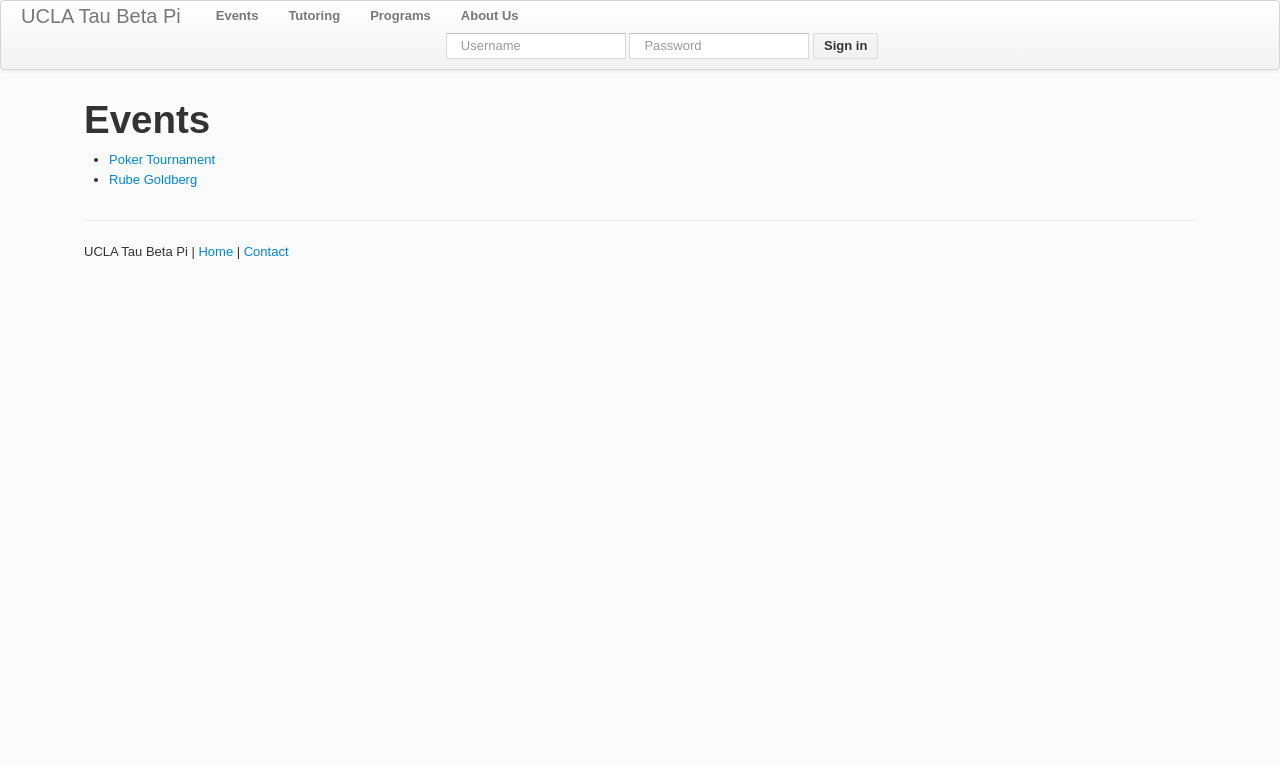
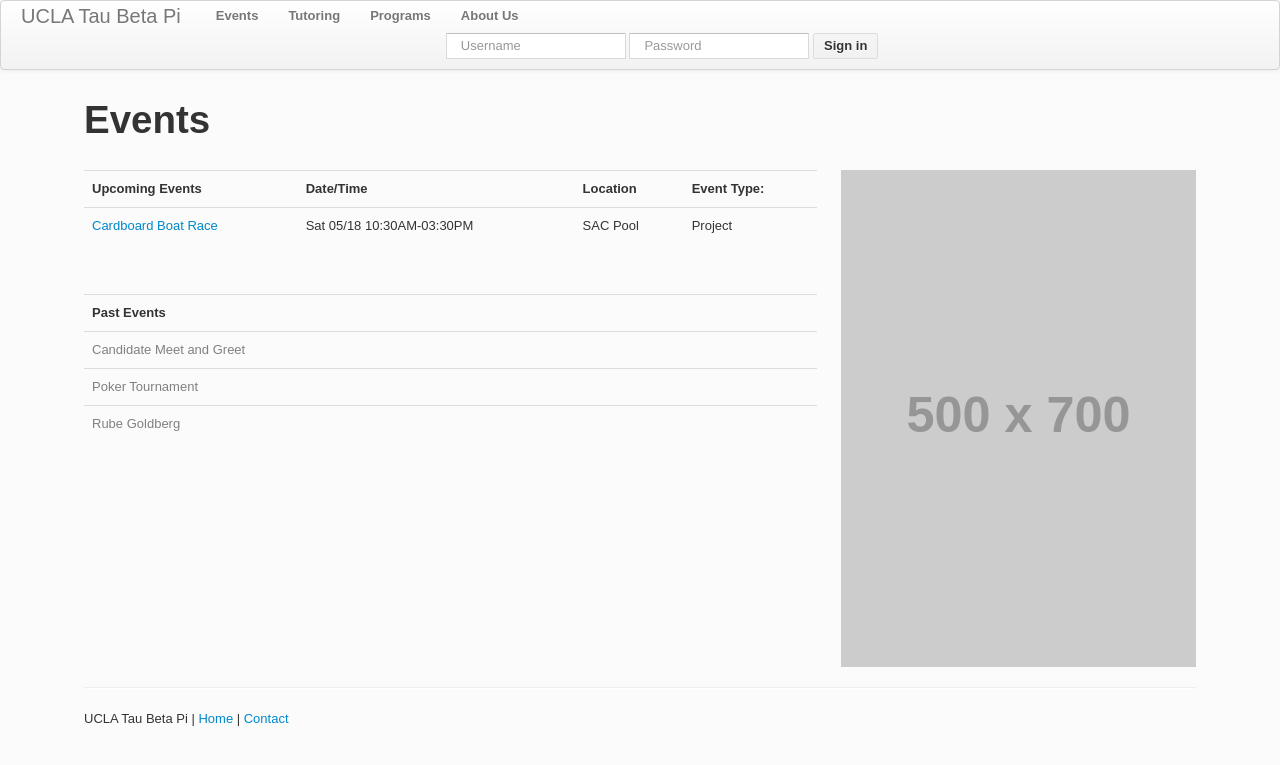
Before and after one commit to shannonjmtan/tbpsite, a Django app: template templates/events.html in a window 1280 px wide. Shown: the top 765 px of the page. Run offline with Django 3.2, Linux system fonts and the light colour scheme; the template is opened without the code that fills it, so the values that code supplies are empty; grey boxes labelled with a size stand in for pictures from a placeholder-image service; some libraries are stand-ins or nearby versions.

Commit message:
added cardboard boat race and emcc, adjusted base/events to reflect changes

```diff
--- a/tbpsite/urls.py
+++ b/tbpsite/urls.py
@@ -11,6 +11,7 @@
     url(r'^events$', 'web.views.events'),
     url(r'^poker_tournament$', 'web.views.poker_tournament'),
     url(r'^rubegoldberg$', 'web.views.rube_goldberg'),
+    url(r'^cb_race$', 'web.views.cb_race'),
     url(r'^candidates$', 'web.views.candidates'),
     url(r'^programs$', 'web.views.programs'),
     url(r'^emcc$', 'web.views.emcc'),
--- a/templates/base.html
+++ b/templates/base.html
@@ -40,8 +40,7 @@
       <li class="dropdown">
       <a href="{% url 'web.views.events' %}">Events</a>
       <ul class="dropdown-menu">
-        <li><a href="{% url 'web.views.poker_tournament' %}">Poker Tournament</a></li>
-        <li><a href="{% url 'web.views.rube_goldberg' %}">Rube Goldberg</a></li>
+        <li><a href="{% url 'web.views.cb_race' %}">Cardboard Boat Race</a></li>
       </ul>
       </li>
       <li><a href="{% url 'web.views.tutoring' %}">Tutoring</a></li>
@@ -55,6 +54,7 @@
       <li class="dropdown">
       <a href="{% url 'web.views.about' %}" class="dropdown-toggle">About Us</a>
       <ul class="dropdown-menu">
+                <li><a href="{% url 'web.views.candidates' %}">Candidates</a></li>
 				<li><a href="https://www.facebook.com/tbp.epsilon.ucla/photos_stream">Photos</a></li>
 				<li><a href="{% url 'web.views.awards' %}">Awards</a></li>
 				<li><a href="{% url 'web.views.officers' %}">Officers</a></li>
--- a/templates/cb_race.html
+++ b/templates/cb_race.html
@@ -30,7 +30,7 @@
 
     </div>
 
-    </div>
+
     <div class="span4">
       <table class="table">
            <tr>
@@ -51,7 +51,7 @@
            <tr>
            </tr>
       </table>
-      <img src="/static/img/events/CB_Race.jpg" width="500"></img>
+      <img src="/static/img/cb_race.jpg" width="500"></img>
       <br>
     </div>
 </div>
--- a/templates/emcc.html
+++ b/templates/emcc.html
@@ -14,7 +14,7 @@
 
 	<p>EMCC is a weekly program, and we try to accommodate as many participants as we can. We meet once a week at 2:30 PM at Ackerman Turnaround and take a short drive to Nora Sterry Elementary School. In most cases, we are back at UCLA by 5:00 PM.
 
-	<p>To get involved, simply <a href="mailto:taubetapi@seas.ucla.edu">e-mail us</a>and indicate your interest, or contact the Education Outreach Chairs Albert Yen and Nick Ware
+	<p>To get involved, simply <a href="mailto:taubetapi@seas.ucla.edu">e-mail us</a> and indicate your interest, or contact the Education Outreach Chairs Albert Yen and Nick Ware
 
 	<h4>Benefits for You</h4>
 
--- a/templates/events.html
+++ b/templates/events.html
@@ -3,12 +3,44 @@
 {% block title %}Events{% endblock %}
 
 {% block content %}
+<div class = "row-fluid"><div class = "span12" style="margin-bottom:20px">
+<h1>Events</h1>
+</div></div>
+<div class="row-fluid">
+<div class="span8">
+<table class="table" style="margin-bottom:50px">
+	<tr>
+		<th>Upcoming Events</th>
+		<th>Date/Time</th>
+		<th>Location</th>
+		<th>Event Type:</th>
+	</tr>
+	<tr>
+		<td><a href="{% url 'web.views.cb_race' %}">Cardboard Boat Race</a></td>
+		<td>Sat 05/18 10:30AM-03:30PM</td>
+		<td>SAC Pool</td>
+		<td>Project</td>
+	</tr>
+</table>
 
-<h1>Events</h1>
+<table class="table" style="margin-bottom-20px">
+	<tr>
+		<th>Past Events</th>
+	</tr>
+    <tr>
+        <td style="color:gray">Candidate Meet and Greet</td>
+    </tr>
+	<tr>
+		<td><a href="{% url 'web.views.poker_tournament' %}" style="color:gray">Poker Tournament</a></td>
+	</tr>
+	<tr>
+    	<td><a href="{% url 'web.views.rube_goldberg' %}" style="color:gray">Rube Goldberg</a></td>
+	</tr>
+</table>
 
-<ul>
-    <li><a href="{% url 'web.views.poker_tournament' %}">Poker Tournament</a></li>
-    <li><a href="{% url 'web.views.rube_goldberg' %}">Rube Goldberg</a></li>
-</ul>
-
+</div>
+<div class="span4">
+<img src="http://placehold.it/500x700" width="100%"></img>
+</div>
+</div>
 {% endblock %}
--- a/web/views.py
+++ b/web/views.py
@@ -52,6 +52,9 @@
 
 def rube_goldberg(request):
     return render_next(request, 'rube_goldberg.html')
+
+def cb_race(request):
+    return render_next(request, 'cb_race.html')
 
 def candidates(request):
     return render_next(request, 'candidates.html')
```
